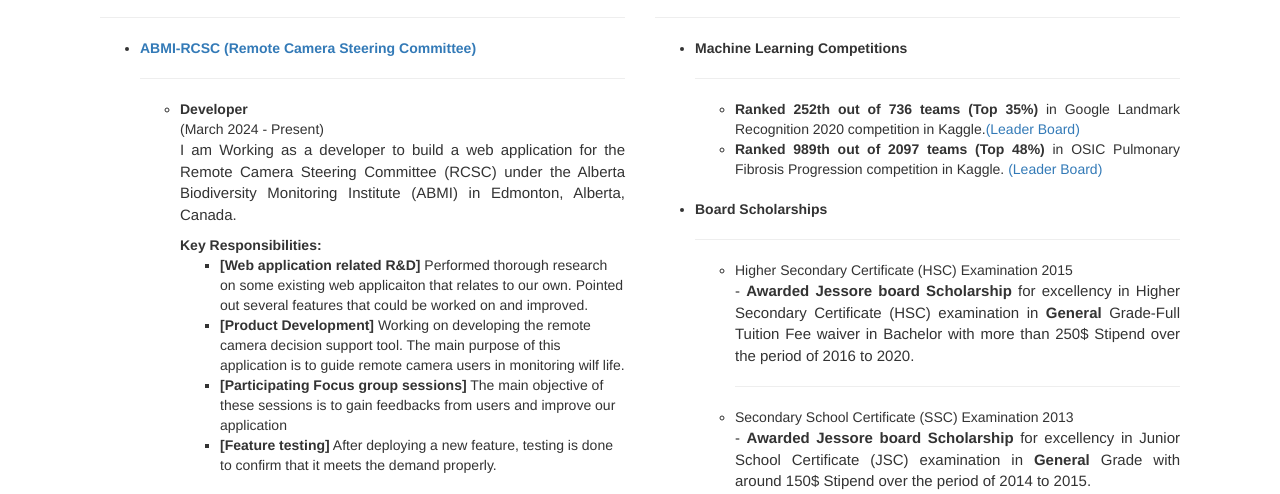
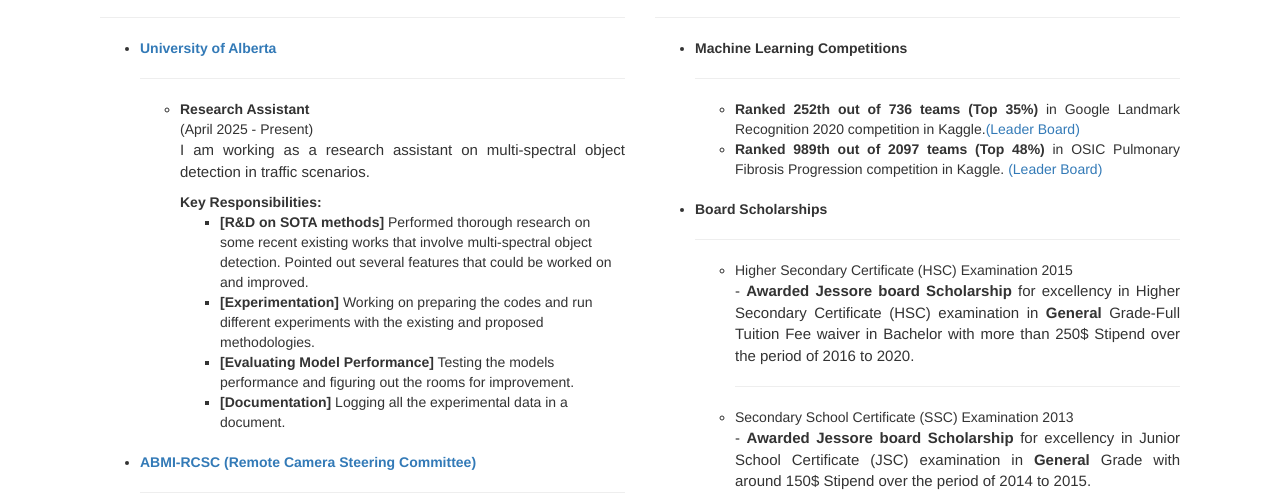
Before and after one commit to alif2499/alif2499.github.io, a plain HTML site: page experiences.html in a window 1280 px wide. Shown: the part 292-786 px from the top of the page. Drawn offline with nearby package versions, Linux system fonts and the light colour scheme.

Commit message:
Updated Experience

```diff
--- a/experiences.html
+++ b/experiences.html
@@ -62,19 +62,38 @@
           <h3 style="font-weight: bolder;">Experiences</h3>
           <hr>
           <ul>
+            <li><b><a href="https://www.ualberta.ca/en/index.html">University of Alberta</a>
+                <a href=""></b></a></li>
+            <hr>
+            <ul>
+              <li><b> Research Assistant </b> <br>(April 2025 - Present)</li>
+              <p>I am working as a research assistant on multi-spectral object detection in traffic scenarios.</p>
+              <b>Key Responsibilities:</b>
+              <br>
+
+              <ul>
+                <li> <b>[R&D on SOTA methods]</b> Performed thorough research on some recent existing works that involve multi-spectral object detection. Pointed out several features that could be worked on and improved.</li>
+                <li> <b>[Experimentation]</b> Working on preparing the codes and run different experiments with the existing and proposed methodologies.</li>
+                <li> <b>[Evaluating Model Performance]</b> Testing the models performance and figuring out the rooms for improvement.</li>
+                <li> <b>[Documentation]</b> Logging all the experimental data in a document.</li>
+              </ul>
+              <br>
+
+            </ul>
+
             <li><b><a href="https://abmi.ca/abmi-home">ABMI-RCSC (Remote Camera Steering Committee)</a>
                 <a href=""></b></a></li>
             <hr>
             <ul>
-              <li><b> Developer </b> <br>(March 2024 - Present)</li>
-              <p>I am Working as a developer to build a web application for the Remote Camera Steering Committee (RCSC) under the Alberta
+              <li><b> Developer </b> <br>(March 2024 - March 2025)</li>
+              <p>I worked as a developer to build a web application for the Remote Camera Steering Committee (RCSC) under the Alberta
                 Biodiversity Monitoring Institute (ABMI) in Edmonton, Alberta, Canada.</p>
               <b>Key Responsibilities:</b>
               <br>
 
               <ul>
                 <li> <b>[Web application related R&D]</b> Performed thorough research on some existing web applicaiton that relates to our own. Pointed out several features that could be worked on and improved.</li>
-                <li> <b>[Product Development]</b> Working on developing the remote camera decision support tool. The main purpose of this application is to guide remote camera users in monitoring wilf life.</li>
+                <li> <b>[Product Development]</b> Worked on developing the remote camera decision support tool. The main purpose of this application is to guide remote camera users in monitoring wilf life.</li>
                 <li> <b>[Participating Focus group sessions]</b> The main objective of these sessions is to gain feedbacks from users and improve our application</li>
                 <li> <b>[Feature testing]</b> After deploying a new feature, testing is done to confirm that it meets the demand properly.</li>
               </ul>
```
